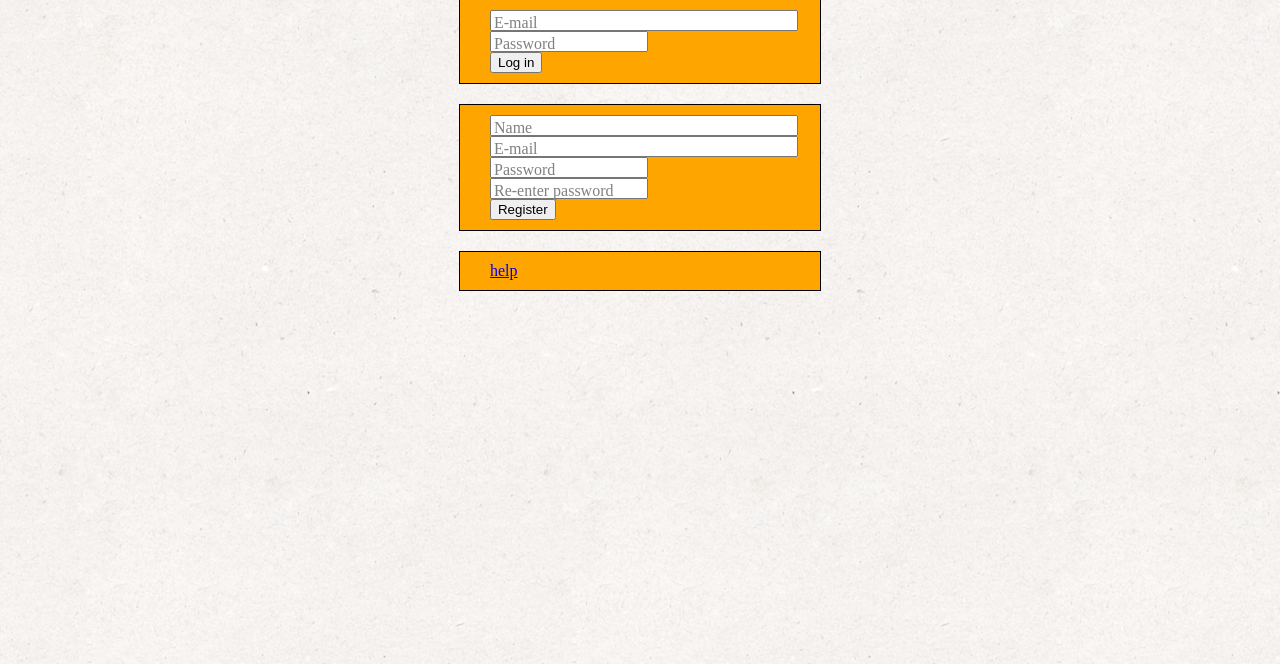
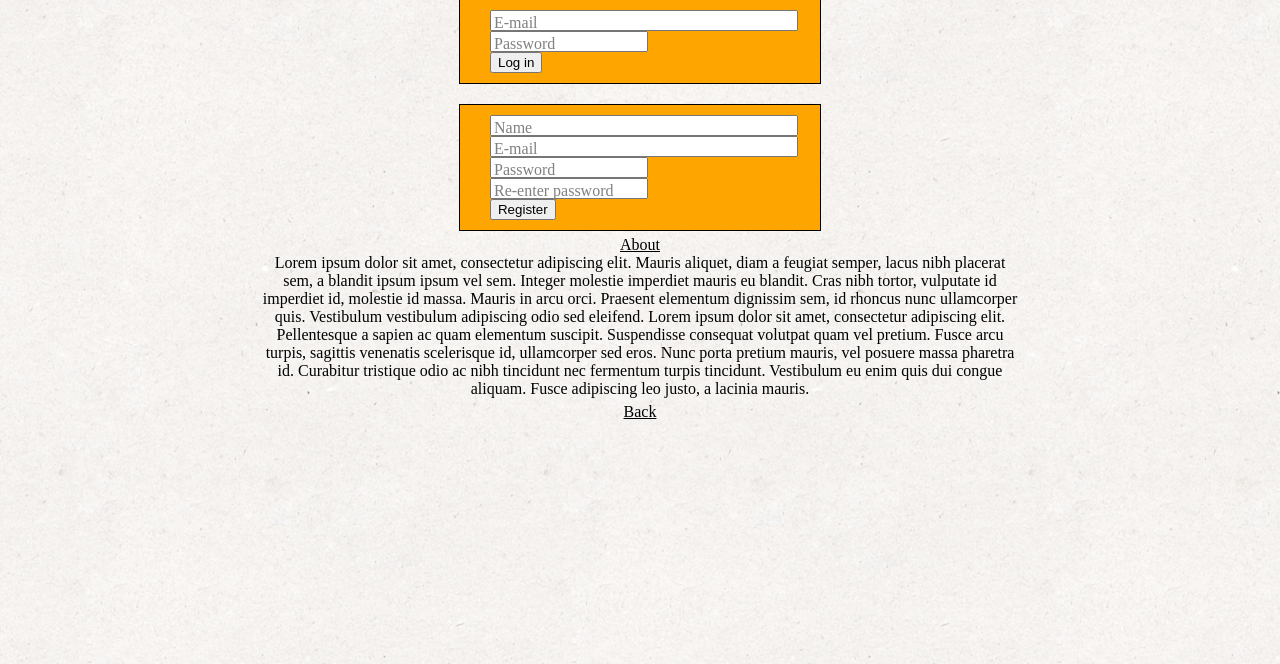
Before and after one commit to paul-w/bookmarkplus, a Flask app: page / in a window 1280 px wide. Shown: the part 136-800 px from the top of the page. Run offline with Flask 2, Linux system fonts and the light colour scheme; parts of the project's set-up code (start-up, migrations or seed data) failed here and were passed over; some web fonts are replaced.

Commit message:
Deleted help page. Added about div to landing page.

```diff
--- a/src/routes.py
+++ b/src/routes.py
@@ -73,13 +73,11 @@ def teardown_request(exception):
 
 @app.route('/landing_js.js', methods=['GET'])
 def landing_js():
-  return render_template('js/landing.js',
-      message='This is the landing page!')
+  return render_template('js/landing.js')
 
 @app.route('/main_js.js', methods=['GET'])
 def main_js():
-  return render_template('js/main.js',
-      message='This is the main page!')
+  return render_template('js/main.js')
 
 # Routes
 
@@ -156,13 +154,6 @@ def register():
   session["user_id"] = unicode(user._id)
   return jsonify({"type": "redirect", "url": url_for("home")})
 
-@app.route("/help", methods = ["GET"])
-def help():
-  """
-  Help page.
-  """
-  return render_template("html/help.html")
-
 # methods related to interaction with main.js
 @app.route('/createbookmark', methods = ['POST'])
 def create_bookmark():
--- a/src/static/css/style.css
+++ b/src/static/css/style.css
@@ -42,6 +42,13 @@ div.landing_container {
   border: solid black 1px;
 }
 
+div.link {
+  cursor: pointer;
+  margin-top: 5px;
+  text-align: center;
+  text-decoration: underline;
+}
+
 div.text_container {
   position: relative;
   overflow: visible;
--- a/src/templates/html/landing.html
+++ b/src/templates/html/landing.html
@@ -5,7 +5,7 @@
 {% endblock %}
 
 {% block body %}
-
+<div id="register_login">
   <div class="landing_container" id="login">
     <form id="login_form" method="post">
       <div class="text_container">
@@ -24,7 +24,6 @@
       {% endif %}
     </div>
   </div>
-
   <div class="landing_container" id="register">
     <form id="register_form" method="post">
       <div class="text_container">
@@ -51,10 +50,17 @@
       {% endif %}
     </div>
   </div>
-
-  <div class="landing_container" id="help">
-    <!-- TODO(mikemeko) set up help page -->
-    <a href="{{ url_for('help') }}">help</a>
+  <div class="link">
+  <a id="about_link">About</a>
   </div>
-
+</div>
+<div id="about">
+<!-- TODO(jven): take out inline css-->
+<p style="text-align:center">
+Lorem ipsum dolor sit amet, consectetur adipiscing elit. Mauris aliquet, diam a feugiat semper, lacus nibh placerat sem, a blandit ipsum ipsum vel sem. Integer molestie imperdiet mauris eu blandit. Cras nibh tortor, vulputate id imperdiet id, molestie id massa. Mauris in arcu orci. Praesent elementum dignissim sem, id rhoncus nunc ullamcorper quis. Vestibulum vestibulum adipiscing odio sed eleifend. Lorem ipsum dolor sit amet, consectetur adipiscing elit. Pellentesque a sapien ac quam elementum suscipit. Suspendisse consequat volutpat quam vel pretium. Fusce arcu turpis, sagittis venenatis scelerisque id, ullamcorper sed eros. Nunc porta pretium mauris, vel posuere massa pharetra id. Curabitur tristique odio ac nibh tincidunt nec fermentum turpis tincidunt. Vestibulum eu enim quis dui congue aliquam. Fusce adipiscing leo justo, a lacinia mauris.
+</p>
+<div class="link">
+<a id="back_link">Back</a>
+</div>
+</div>
 {% endblock %}
```
Also changed, not shown: src/templates/html/help.html (deleted, +0 -10 lines), src/templates/js/landing.js (+11 -3 lines).
